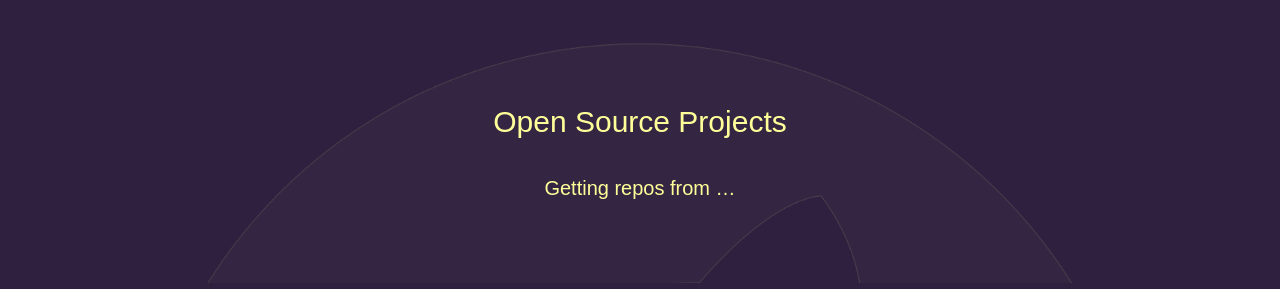
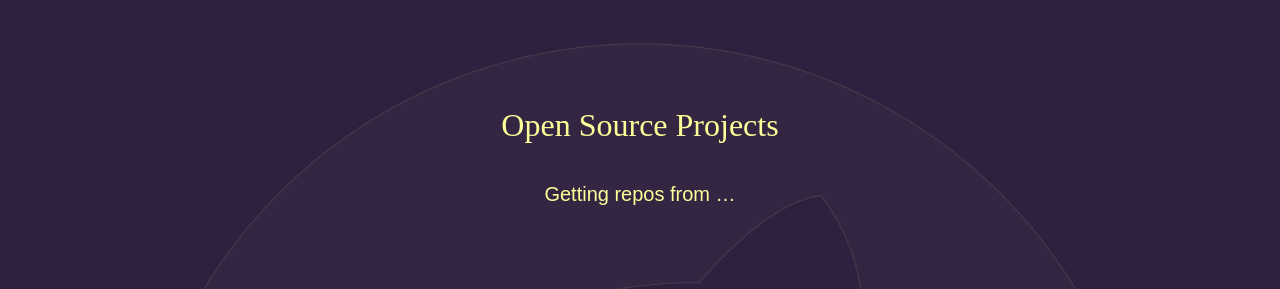
Before and after one commit to marksteve/marksteve.github.io, a Jekyll site: the page built from index.md, in a window 1280 px wide. Shown: the part 1568-1857 px from the top of the page. Built offline with Jekyll 4.4.1, drawn with Linux system fonts in a browser that asks for light colours; nearby versions of some CDN libraries; a style sheet for code colours, icons or effects is not loaded.

Commit message:
Make headings consistent

```diff
--- a/css/main.scss
+++ b/css/main.scss
@@ -23,6 +23,21 @@
   color: inherit;
 }
 
+h1, h2 {
+  font-family: jubilat, serif;
+  font-weight: normal;
+  text-align: center;
+}
+
+h1 {
+  font-size: 3rem;
+  margin: 2rem 0 0;
+}
+
+h2 {
+  font-size: 2rem;
+}
+
 header {
   & {
     height: 100vh;
@@ -32,13 +47,6 @@
     color: white;
     text-align: center;
     line-height: 1;
-  }
-  h1 {
-    font-family: jubilat, serif;
-    font-weight: normal;
-    font-size: 3rem;
-    text-align: center;
-    margin: 2rem 0 0;
   }
   p {
     margin: 0;
@@ -69,12 +77,6 @@
     max-width: 40rem;
     padding: 0 2rem;
     margin: 0 auto;
-  }
-  .text h2 {
-    font-family: jubilat, serif;
-    font-weight: normal;
-    font-size: 2rem;
-    text-align: center;
   }
   .text p {
     text-align: justify;
```
